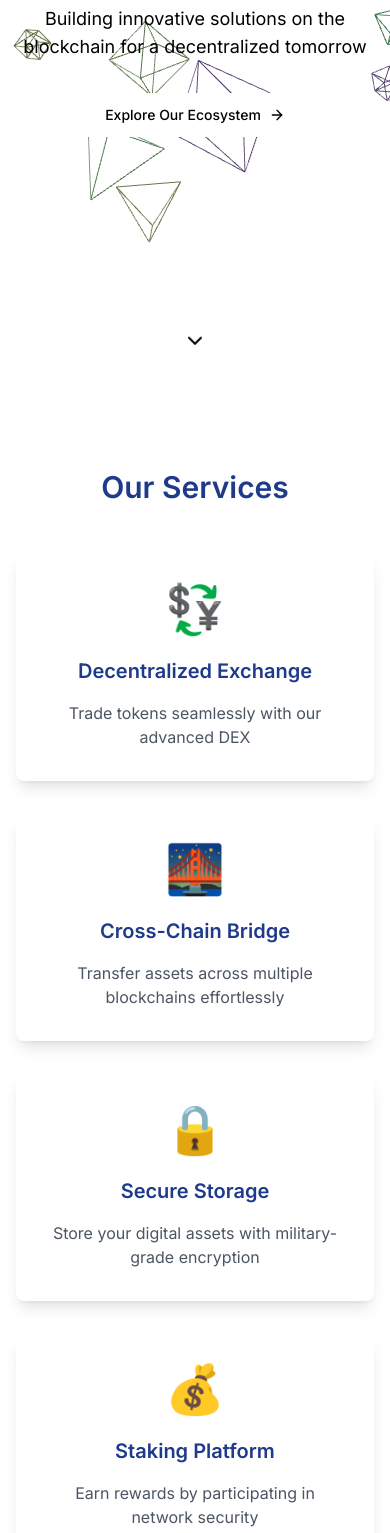
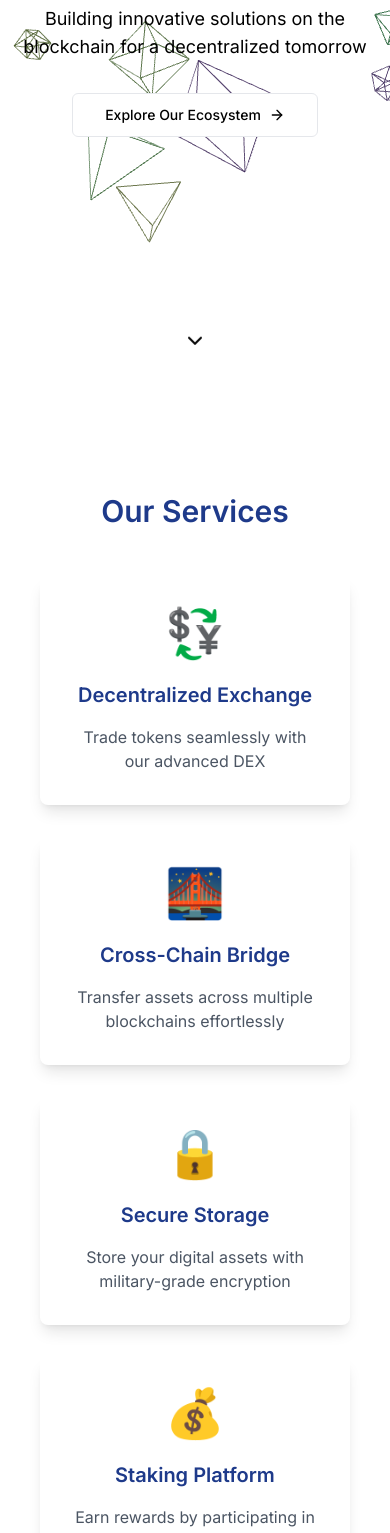
Before and after one commit to Zypheraum/rnlabs-frontend, a Next.js app: page / in a window 390 px wide. Shown: the part 455-1988 px from the top of the page. Built offline with nearby package versions, Linux system fonts and the light colour scheme.

Commit message:
changes for Glassy Background and Title Updation

```diff
--- a/app/layout.js
+++ b/app/layout.js
@@ -4,7 +4,9 @@ import './globals.css'
 const inter = Inter({ subsets: ['latin'] })
 
 export const metadata = {
-  metadataBase: new URL('https://services.raum.network/' ?? 'http://localhost:3000'),
+  title: 'RN Labs | Services',
+  description: 'Secure storage meets decentralized finance - your assets, your control. Experience the power of true ownership and financial freedom with our innovative solutions.',
+  metadataBase: new URL('https://service.raum.network'),
   openGraph: {
     title: 'RN Labs',
     description: 'Secure storage meets decentralized finance - your assets, your control. Experience the power of true ownership and financial freedom with our innovative solutions.',
@@ -16,6 +18,7 @@ export const metadata = {
       },
     ],
   }
+
 }
 
 export default function RootLayout({ children }) {
--- a/app/page.js
+++ b/app/page.js
@@ -10,7 +10,8 @@ import * as THREE from 'three'
 import { Button } from "@/components/ui/button"
 import Script from 'next/script';
 import Head from 'next/head';
-import {NextSeo} from 'next-seo';
+import { NextSeo } from 'next-seo';
+
 
 const services = [
   {
@@ -147,7 +148,7 @@ const ServiceCard = ({ service }) => (
     initial={{ opacity: 0, y: 50 }}
     whileInView={{ opacity: 1, y: 0 }}
     transition={{ duration: 0.5 }}
-    className="bg-white p-8 rounded-lg shadow-lg hover:shadow-xl transition-all duration-300 border-[2px] border-black"
+    className="bg-white/30 backdrop-blur-md p-8 rounded-lg shadow-lg hover:shadow-xl transition-all duration-300 border-[2px] border-white/20"
   >
     <div className="text-5xl mb-6">{service.icon}</div>
     <h3 className="text-xl md:text-2xl font-semibold mb-4 text-[#1e3a8a]">{service.title}</h3>
@@ -160,7 +161,7 @@ const TeamMember = ({ member }) => (
     initial={{ opacity: 0, y: 50 }}
     whileInView={{ opacity: 1, y: 0 }}
     transition={{ duration: 0.5 }}
-    className="text-center p-6 bg-white rounded-lg shadow-lg hover:shadow-xl transition-all duration-300 border-[2px] border-black"
+    className="text-center p-6 bg-white/30 backdrop-blur-md rounded-lg shadow-lg hover:shadow-xl transition-all duration-300 border-[2px] border-white/20"
   >
     <img src={member.image} alt={member.name} className="w-32 h-32 md:w-48 md:h-48 rounded-full mx-auto mb-6 object-cover" />
     <h3 className="text-xl md:text-2xl font-semibold mb-2">{member.name}</h3>
@@ -214,6 +215,8 @@ const FooterCard = ({ title, children }) => (
 )
 
 export default function Component() {
+  const [hoverText, setHoverText] = useState("Demo");
+
   const targetRef = useRef(null)
   const mouse = useRef([0, 0])
   const { scrollYProgress } = useScroll({
@@ -239,12 +242,13 @@ export default function Component() {
 
   return (
     <>
-    <Head>
-      <title>RN Labs</title>
-    </Head>
       <NextSeo
         title="RN Labs"
         description="RN Labs Services"
+        openGraph={{
+          title: 'RN Labs',
+          description: 'RN Labs Services',
+        }}
       />
       <Script
         strategy="afterInteractive"
@@ -275,12 +279,18 @@ export default function Component() {
               <Link href="#services" className="text-sm md:text-lg text-[#1e3a8a] hover:text-blue-600 transition-colors">Services</Link>
               <Link href="#team" className="text-sm md:text-lg text-[#1e3a8a] hover:text-blue-600 transition-colors">Team</Link>
               <Link href="https://t.me/mridulsingh9" target="_blank" rel="noopener noreferrer" className="text-sm md:text-lg text-[#1e3a8a] hover:text-blue-600 transition-colors">Contact</Link>
-            <Button size="lg" className="bg-[#1e3a8a] text-white hover:bg-blue-700" disabled>
-              <Link href="https://lst-stag.raum.network" target="_blank" rel="noopener noreferrer" className="text-sm md:text-lg">
-                Demo
-              </Link>
+              <Button
+                size="lg"
+                className="bg-gray-300 text-gray-600 hover:bg-gray-300 border-[2px] border-gray-400 opacity-50 cursor-not-allowed shadow-[0_0_0_2px_gray-400] disabled:border-gray-400 disabled:shadow-[0_0_0_2px_gray-400] group border"
+                disabled
+              >
+                <span className="relative">
+                  <span className="text-sm md:text-lg group-hover:hidden">Demo</span>
+                  <span className="text-sm md:text-lg hidden group-hover:inline">Currently Disabled</span>
+                </span>
                 <ArrowRight className="ml-2 h-4 w-4 md:h-5 md:w-5" />
               </Button>
+
             </div>
           </div>
         </nav>
@@ -298,8 +308,8 @@ export default function Component() {
                 <p className="text-black text-lg md:text-2xl mb-8">
                   Building innovative solutions on the blockchain for a decentralized tomorrow
                 </p>
-              <Button size="lg" className="bg-white text-black hover:bg-gray-200">
-                <Link href="https://lst-stag.raum.network" target="_blank" rel="noopener noreferrer" className="flex items-center">
+                <Button size="lg" className="bg-white text-black hover:bg-gray-200 border">
+                  <Link href="https://dex.raum.network" target="_blank" rel="noopener noreferrer" className="flex items-center">
                     Explore Our Ecosystem
                     <ArrowRight className="ml-2 h-5 w-5" />
                   </Link>
@@ -312,7 +322,7 @@ export default function Component() {
           </section>
 
           <section id="services" className="py-20 px-4 md:px-8 relative z-10">
-          <div className="container mx-auto max-w-5xl text-center">
+            <div className="container mx-auto max-w-5xl text-center bg-white/5 backdrop-blur-sm p-6 rounded-lg border-[2px] border-black hover:bg-white/10 transition-all duration-300">
               <h2 className="text-3xl md:text-5xl font-semibold mb-12 text-[#1e3a8a]">Our Services</h2>
               <div className="grid grid-cols-1 md:grid-cols-2 lg:grid-cols-4 gap-8">
                 {services.map((service, index) => (
@@ -323,7 +333,7 @@ export default function Component() {
           </section>
 
           <section id="team" className="py-20 px-4 md:px-8 relative z-10">
-          <div className="container mx-auto max-w-5xl text-center">
+            <div className="container mx-auto max-w-5xl text-center bg-white/5 backdrop-blur-sm p-6 rounded-lg border-[2px] border-black hover:bg-white/10 transition-all duration-300">
               <h2 className="text-3xl md:text-5xl font-semibold mb-12 text-[#1e3a8a]">Meet Our Team</h2>
               <div className="grid grid-cols-1 md:grid-cols-2 gap-8">
                 {team.map((member, index) => (
--- a/src/components/ui/button.jsx
+++ b/src/components/ui/button.jsx
@@ -13,7 +13,7 @@ const buttonVariants = cva(
         destructive:
           "bg-red-500 text-gray-50 hover:bg-red-500/90 dark:bg-red-900 dark:text-gray-50 dark:hover:bg-red-900/90",
         outline:
-          "border border-gray-200 bg-white hover:bg-gray-100 hover:text-gray-900 dark:border-gray-800 dark:bg-gray-950 dark:hover:bg-gray-800 dark:hover:text-gray-50",
+          "border border-black border-gray-200 bg-white hover:bg-gray-100 hover:text-gray-900 dark:border-gray-800 dark:bg-gray-950 dark:hover:bg-gray-800 dark:hover:text-gray-50",
         secondary:
           "bg-gray-100 text-gray-900 hover:bg-gray-100/80 dark:bg-gray-800 dark:text-gray-50 dark:hover:bg-gray-800/80",
         ghost: "hover:bg-gray-100 hover:text-gray-900 dark:hover:bg-gray-800 dark:hover:text-gray-50",
@@ -33,11 +33,11 @@ const buttonVariants = cva(
   }
 )
 
-const Button = React.forwardRef(({ className, variant, size, asChild = false, ...props }, ref) => {
+const Button = React.forwardRef(({ className, variant, size, outline , asChild = false, ...props }, ref) => {
   const Comp = asChild ? Slot : "button"
   return (
     (<Comp
-      className={cn(buttonVariants({ variant, size, className }))}
+      className={cn(buttonVariants({ variant, size, className , outline }))}
       ref={ref}
       {...props} />)
   );
```
Lines whose indentation alone changed are shown as unchanged.
